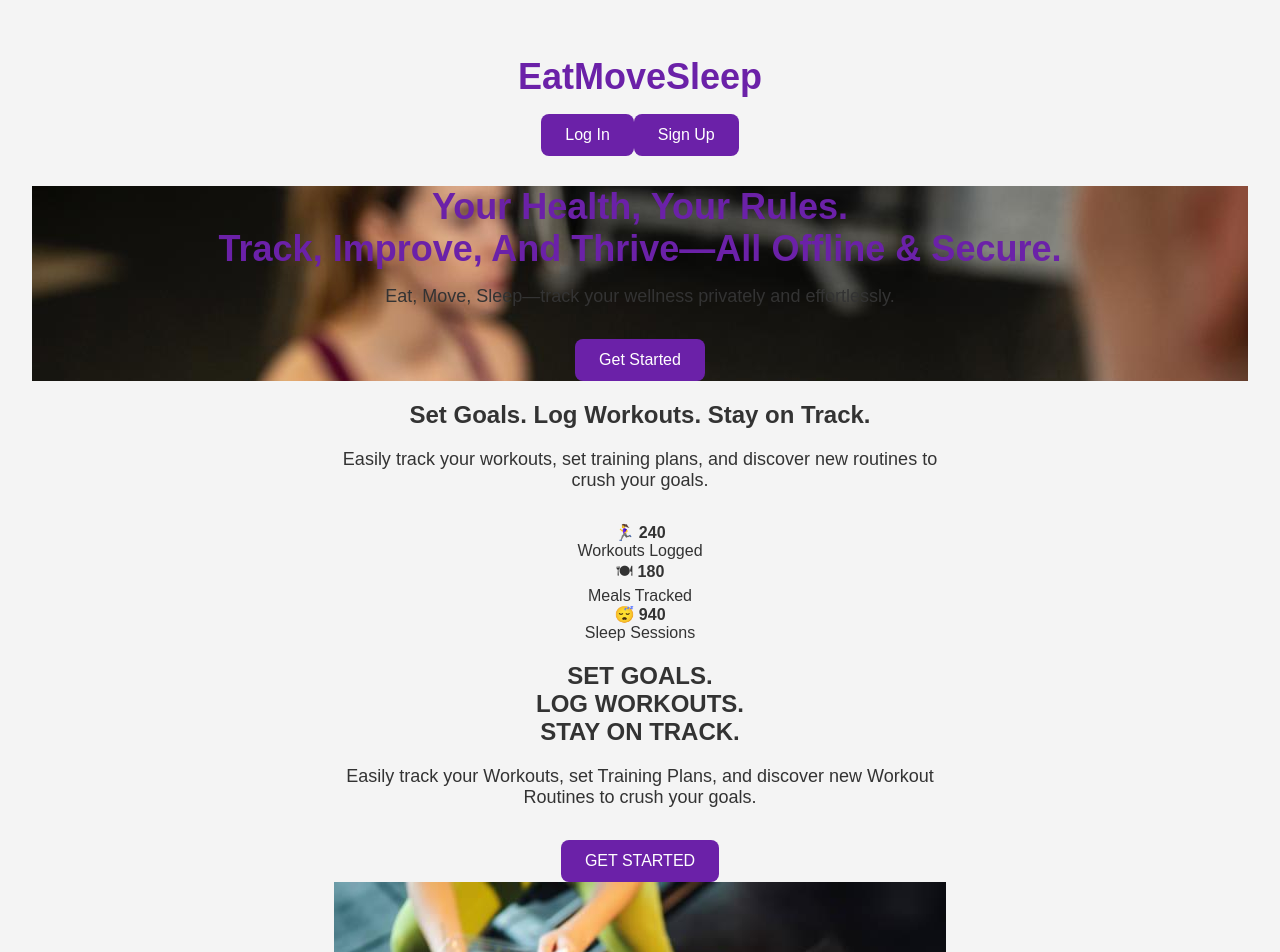
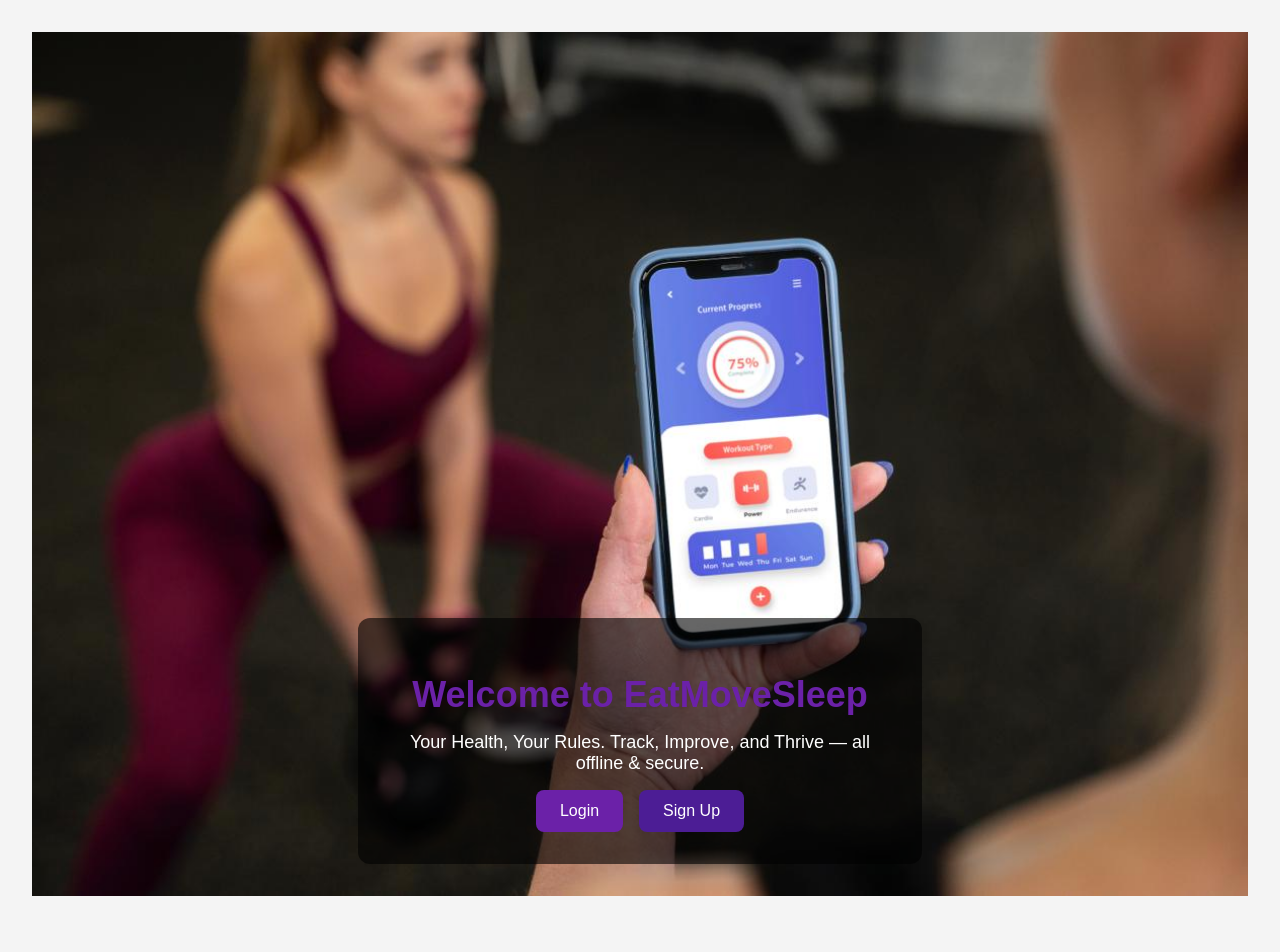
Before and after one commit to SaltyySwan/Software-Engineering-Project, a React (Create React App) app in the folder EatMoveSleep/frontend/: page / in a window 1280 px wide. Shown: the top 952 px of the page. After the commit the page ends 928 px from the top, so only its background shows below. Built offline with nearby package versions, Linux system fonts and the light colour scheme.

Commit message:
profile edited

```diff
--- a/EatMoveSleep/frontend/src/components/Footer.jsx
+++ /dev/null
@@ -1,12 +0,0 @@
-import React from 'react';
-import '../index.css';
-
-const Footer = () => {
-  return (
-    <footer className="ems-footer">
-      <p>© 2025 EatMoveSleep. All rights reserved.</p>
-    </footer>
-  );
-};
-
-export default Footer;
--- a/EatMoveSleep/frontend/src/components/Header.jsx
+++ /dev/null
@@ -1,19 +0,0 @@
-import React from 'react';
-import { useNavigate } from 'react-router-dom';
-import '../index.css';
-
-const Header = () => {
-  const navigate = useNavigate();
-
-  return (
-    <header className="ems-header">
-      <h1 className="ems-logo" onClick={() => navigate('/')}>EatMoveSleep</h1>
-      <nav className="ems-nav">
-        <button className="nav-button" onClick={() => navigate('/login')}>Log In</button>
-        <button className="nav-button signup" onClick={() => navigate('/signup')}>Sign Up</button>
-      </nav>
-    </header>
-  );
-};
-
-export default Header;
--- a/EatMoveSleep/frontend/src/pages/Naslovna.jsx
+++ b/EatMoveSleep/frontend/src/pages/Naslovna.jsx
@@ -1,74 +1,71 @@
-import React from 'react';
+import React, { useEffect } from 'react';
 import { useNavigate } from 'react-router-dom';
 import '../index.css';
-import heroImage from '../assets/image1.jpg';
-import image2 from '../assets/image2.jpg';
-import Header from '../components/Header';
-import Footer from '../components/Footer';
+import bgImage from '../assets/image1.jpg';
 
 const Naslovna = () => {
   const navigate = useNavigate();
 
+ useEffect(() => {
+  const isLoggedIn = localStorage.getItem('ems_logged_in');
+  if (isLoggedIn === 'true') {
+    navigate('/dashboard');
+  }
+}, [navigate]);
+
+
   return (
-    <div className="page-container">
-      <Header />
-
-      <section
-        className="hero-section"
-        style={{ backgroundImage: `url(${heroImage})` }}
-      >
-        <div className="hero-overlay">
-          <h1 className="hero-title">
-            Your Health, Your Rules.<br />
-            Track, <span className="highlight">Improve</span>, And Thrive—All Offline & Secure.
-          </h1>
-          <p className="hero-subtitle">
-            Eat, Move, Sleep—track your wellness privately and <span className="underline-accent">effortlessly</span>.
-          </p>
-          <button className="get-started-btn" onClick={() => navigate('/signup')}>
-            Get Started
-          </button>
+    <div className="home-container" style={{
+      backgroundImage: `url(${bgImage})`,
+      backgroundSize: 'cover',
+      backgroundPosition: 'center',
+      minHeight: '100vh',
+      display: 'flex',
+      flexDirection: 'column',
+      justifyContent: 'flex-end',
+      alignItems: 'center',
+      padding: '2rem',
+      color: 'white'
+    }}>
+      <div className="overlay" style={{
+        backgroundColor: 'rgba(0, 0, 0, 0.6)',
+        padding: '2rem',
+        borderRadius: '12px',
+        maxWidth: '500px',
+        width: '100%',
+        textAlign: 'center'
+      }}>
+        <h1>Welcome to EatMoveSleep</h1>
+        <p style={{ margin: '1rem 0', fontSize: '18px' }}>
+          Your Health, Your Rules. Track, Improve, and Thrive — all offline & secure.
+        </p>
+        <div style={{ display: 'flex', gap: '1rem', justifyContent: 'center', marginTop: '1rem' }}>
+          <button onClick={() => navigate('/login')} style={buttonStyleLogin}>Login</button>
+          <button onClick={() => navigate('/signup')} style={buttonStyleSignup}>Sign Up</button>
         </div>
-      </section>
-
-      <section className="info-section">
-        <h2 className="info-title">Set Goals. Log Workouts. Stay on Track.</h2>
-        <p className="info-desc">
-          Easily track your workouts, set training plans, and discover new routines to crush your goals.
-        </p>
-        <div className="info-blocks">
-          <div className="block">
-            🏃‍♀ <strong>240</strong><br />Workouts Logged
-          </div>
-          <div className="block">
-            🍽 <strong>180</strong><br />Meals Tracked
-          </div>
-          <div className="block">
-            😴 <strong>940</strong><br />Sleep Sessions
-          </div>
-        </div>
-      </section>
-
-      <section className="feature-section">
-        <div className="feature-text">
-          <h2 className="feature-title">
-            SET GOALS.<br />
-            LOG WORKOUTS.<br />
-            STAY ON TRACK.
-          </h2>
-          <p className="feature-desc">
-            Easily track your Workouts, set Training Plans, and discover new Workout Routines to crush your goals.
-          </p>
-          <button className="feature-btn" onClick={() => navigate('/signup')}>GET STARTED</button>
-        </div>
-        <div className="feature-image">
-          <img src={image2} alt="Workout Motivation" />
-        </div>
-      </section>
-
-      <Footer />
+      </div>
     </div>
   );
 };
 
+const buttonStyleLogin = {
+  padding: '0.75rem 1.5rem',
+  fontSize: '16px',
+  border: 'none',
+  borderRadius: '8px',
+  backgroundColor: '#6b21a8',
+  color: 'white',
+  cursor: 'pointer'
+};
+
+const buttonStyleSignup = {
+  padding: '0.75rem 1.5rem',
+  fontSize: '16px',
+  border: 'none',
+  borderRadius: '8px',
+  backgroundColor: '#4c1d95',
+  color: 'white',
+  cursor: 'pointer'
+};
+
 export default Naslovna;
```
Also changed, not shown: EatMoveSleep/frontend/src/assets/image2.jpg (deleted), EatMoveSleep/frontend/src/assets/image3.jpg (deleted).
